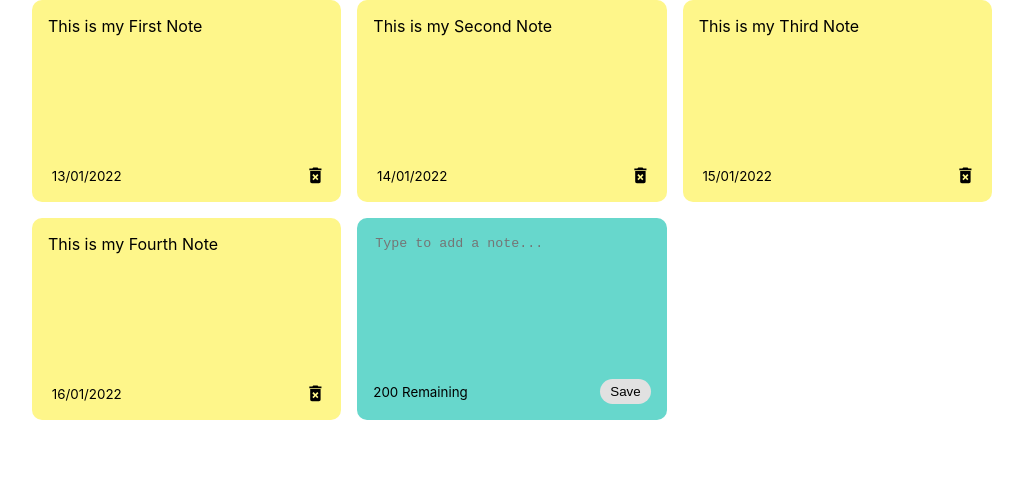
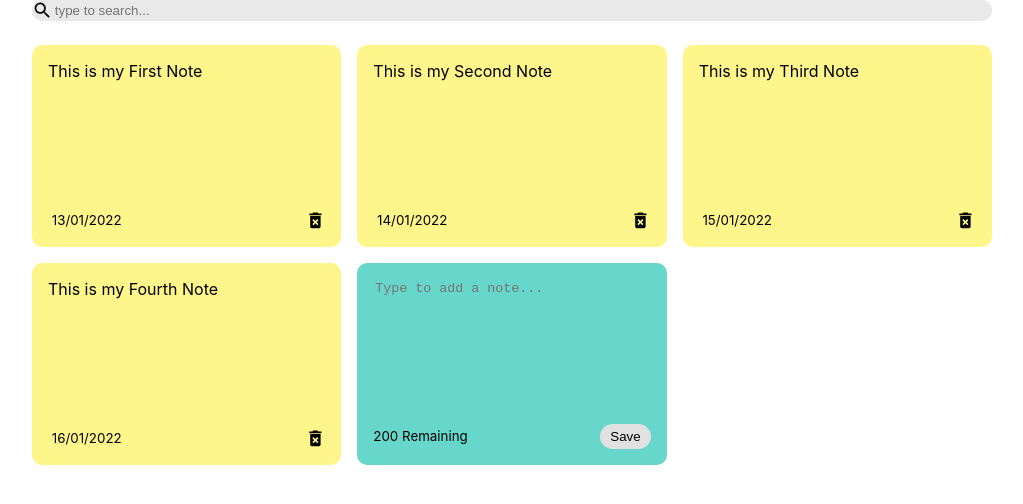
Before and after one commit to ChaitanyaKher/react-notes-app, a React (Create React App) app: page / in a window 1280 px wide. Shown: the top 504 px of the page, without its empty margins (128-1151 px from the left). Built offline with nearby package versions, Linux system fonts and the light colour scheme; the HTML template or start-up script is replaced by a standard one.

Commit message:
Added styling and functionality for search

```diff
--- a/src/App.js
+++ b/src/App.js
@@ -1,5 +1,6 @@
 import { useState } from "react";
-import { nanoid } from 'nanoid'
+import { nanoid } from 'nanoid';
+import Search from './components/Search'
 import NotesList from "./components/NotesList";
 
 const App = () => {
@@ -25,6 +26,8 @@
   },
 ]);
 
+const [searchText, setSearchText] = useState('');
+
 const addNote = (text) =>{
   const date = new Date();
 		const newNote = {
@@ -43,7 +46,8 @@
 
   return (
     <div className="container">
-      <NotesList notes = {notes} handleAddNote={addNote} handleDeleteNote={deleteNote} />
+      <Search handleSearchNote={setSearchText}/>
+      <NotesList notes = {notes.filter((note)=>note.text.toLowerCase().includes(searchText))} handleAddNote={addNote} handleDeleteNote={deleteNote} />
     </div>
   )
 }
--- /dev/null
+++ b/src/components/Search.jsx
@@ -0,0 +1,13 @@
+import React from 'react'
+import { MdSearch } from 'react-icons/md'
+
+const Search = ({handleSearchNote}) => {
+    return (
+        <div className='search'>
+            <MdSearch className='search-icons' size='1.3em' />
+            <input onChange={(event)=>handleSearchNote(event.target.value)} type="text" placeholder='type to search...' />
+        </div>
+    )
+}
+
+export default Search
--- a/src/index.css
+++ b/src/index.css
@@ -72,3 +72,22 @@
 .delete-icon {
   cursor: pointer;
 }
+
+.search {
+  display: flex;
+  align-items: center;
+  background-color: rgb(233, 233, 233);
+  border-radius: 10px;
+  padding-right: 5px;
+  margin-bottom: 1.5em;
+
+}
+
+.search input {
+  border: none;
+  background-color: rgb(233, 233, 233);
+}
+
+.search input:focus {
+  outline: none;
+}
```
